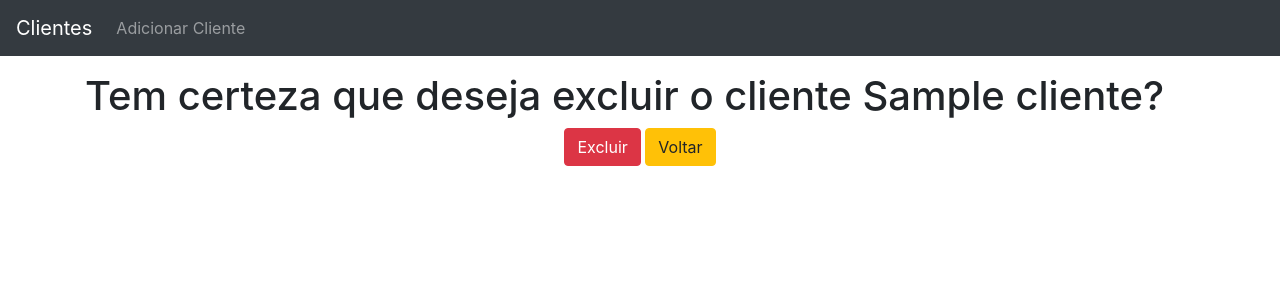
After one commit to CleitonSilvaT/CrudDjango, a Django app: page /excluir_clientes/1 in a window 1280 px wide. The commit adds this page. Shown: the top 300 px of the page. Run offline with Django 3.2, Linux system fonts and the light colour scheme; tables that the repository leaves empty hold one stand-in row (values such as "Sample post"); some libraries are stand-ins or nearby versions.

Commit message:
Criada exclusão de clientes. Close #10

```diff
--- a/clientes/urls.py
+++ b/clientes/urls.py
@@ -2,9 +2,11 @@ from django.urls import path
 from .views import listar_clientes
 from .views import adicionar_clientes
 from .views import editar_clientes
+from .views import excluir_clientes
 
 urlpatterns = [
     path('', listar_clientes, name='listar_clientes'),
     path('adicionar_clientes/', adicionar_clientes, name='adicionar_clientes'),
-    path('editar_clientes/<int:id>', editar_clientes)
+    path('editar_clientes/<int:id>', editar_clientes),
+    path('excluir_clientes/<int:id>', excluir_clientes)
 ]
--- a/clientes/views.py
+++ b/clientes/views.py
@@ -44,3 +44,12 @@ def editar_clientes(request, id=None):
         return redirect('listar_clientes')
 
     return render(request, 'clientes/editar_clientes.html', {'form':form})
+
+def excluir_clientes(request, id=None):
+    cliente = get_object_or_404(Cliente, id=id)
+
+    if request.method == 'POST':
+        cliente.delete()
+        return redirect('listar_clientes')
+
+    return render(request, 'clientes/excluir_clientes.html', {'cliente':cliente})
--- /dev/null
+++ b/templates/clientes/excluir_clientes.html
@@ -0,0 +1,13 @@
+{% extends 'base.html' %}
+
+{% block content %}
+    <div class="container">
+        <h1>Tem certeza que deseja excluir o cliente {{ cliente.nome }}?</h1>
+        <form action="" method="POST"> {% csrf_token %}
+            <div class="text-center">
+                <input type="submit" class="btn btn-danger" value="Excluir">
+                <a href="{% url 'listar_clientes' %}" class="btn btn-warning">Voltar</a>
+            </div>
+        </form>
+    </div>
+{% endblock content %}
--- a/templates/clientes/listar_clientes.html
+++ b/templates/clientes/listar_clientes.html
@@ -35,7 +35,7 @@
                         <td>{{ cliente.data_criacao|date:"d/m/y" }}</td>
 
                         <td><a href="/editar_clientes/{{ cliente.id }}" class="btn btn-warning">Editar</a></td>
-                        <td><a href="#" class="btn btn-danger">Excluir</a></td>
+                        <td><a href="/excluir_clientes/{{ cliente.id }}" class="btn btn-danger">Excluir</a></td>
                     </tr>
                 {% endfor %}
             </tbody>
```
